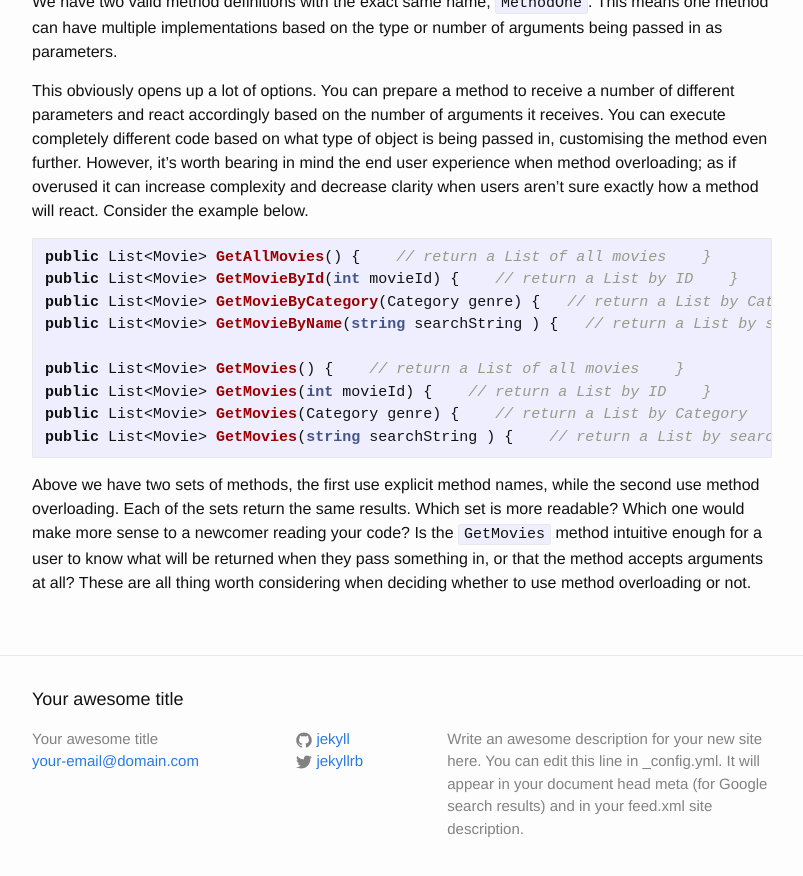
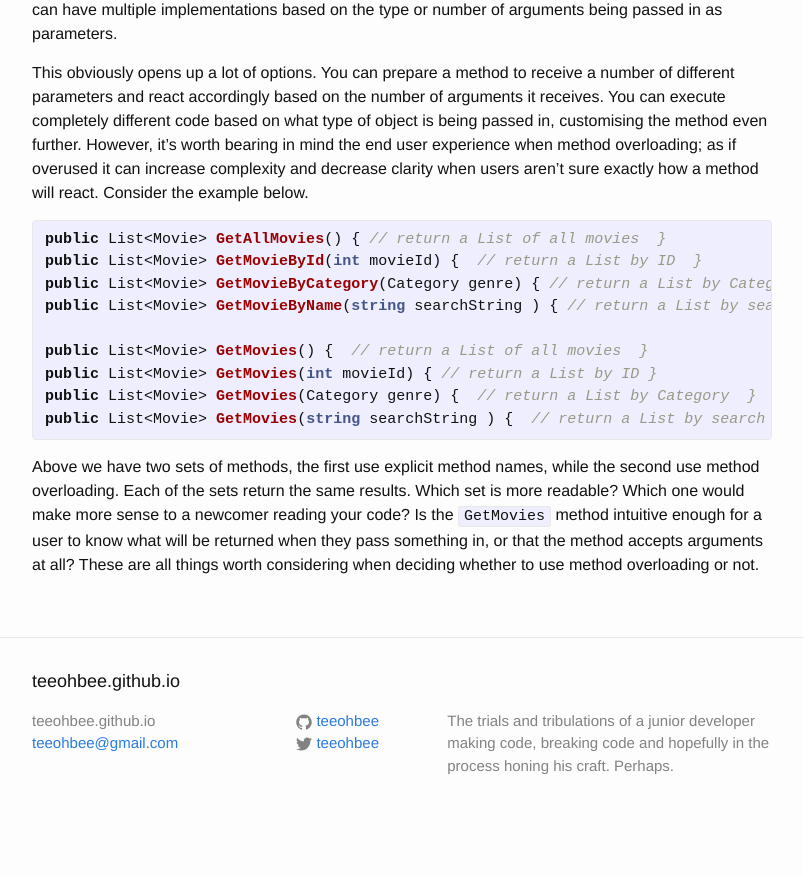
Before and after one commit to Teeohbee/Teeohbee.github.io, a Jekyll site: the page built from _posts/2016-02-02-Method-Overload.md, in a window 1280 px wide and 900 px high, scrolled down 1248 px. Shown: the top 876 px of the window, without its empty margins (238-1041 px from the left). Built offline with Jekyll 4.4.1, drawn with Linux system fonts in a browser that asks for light colours; after the commit the page ends 2085 px from its top, so only the background shows below that; some of the changed text lies outside the part shown.

Commit message:
updated blog posts to new format

````diff
--- a/_config.yml
+++ b/_config.yml
@@ -6,16 +6,15 @@
 # 'jekyll serve'. If you change this file, please restart the server process.
 
 # Site settings
-title: Your awesome title
-email: your-email@domain.com
+title: teeohbee.github.io
+email: teeohbee@gmail.com
 description: > # this means to ignore newlines until "baseurl:"
-  Write an awesome description for your new site here. You can edit this
-  line in _config.yml. It will appear in your document head meta (for
-  Google search results) and in your feed.xml site description.
+  The trials and tribulations of a junior developer making code, breaking
+  code and hopefully in the process honing his craft. Perhaps.
 baseurl: "" # the subpath of your site, e.g. /blog
-url: "http://yourdomain.com" # the base hostname & protocol for your site
-twitter_username: jekyllrb
-github_username:  jekyll
+url: "http://teeohbee.github.io" # the base hostname & protocol for your site
+twitter_username: teeohbee
+github_username:  teeohbee
 
 # Build settings
 markdown: kramdown
--- a/_posts/2016-02-02-Method-Overload.md
+++ b/_posts/2016-02-02-Method-Overload.md
@@ -5,11 +5,11 @@
 
 Coming to C# from Ruby, the concept of method overloading and how it worked was new to me, as it's not possible in Ruby. The reason for this is method overloading relies on C#'s strongly typed nature, and a facet of a method known as its signature.
 
-## Method Signatures
+### Method Signatures
 
 A methods signature is used, much like a real signature, as a uniqueness indicator. It is not possible for a method to have the same signature as another. In the case of C#, a methods signature is defined by two parts of the method declaration itself, the name, and the parameters. It's worth noting that the return type of the method has no bearing on its signature at all.
 
-```csharp
+{% highlight csharp %}
 string MethodOne(string inputstring)
   {
     // code here
@@ -24,7 +24,7 @@
   {
     // code here
   }
-```
+{% endhighlight %}
 
 In the code above, we define an example method of `MethodOne` that takes one argument, a `string` called `inputstring`. The method below takes the same parameter as the first method, but has an entirely different name, so of course the signature will be different to that of the first method.
 
@@ -32,29 +32,30 @@
 
 Also note that simply changing the return type, will not change the methods signature, the code below would be invalid as it would have the same signature as the original `MethodOne`.
 
-```csharp
+{% highlight csharp %}
 int MethodOne(string inputstring)
   {
     // code here
   }
-```
+{% endhighlight %}
 
-## Method Overloading
+### Method Overloading
 
 The importance of signatures become apparent when taking a closer look at the first codeblock again. We have two valid method definitions with the exact same name, `MethodOne`. This means one method can have multiple implementations based on the type or number of arguments being passed in as parameters.
 
 This obviously opens up a lot of options. You can prepare a method to receive a number of different parameters and react accordingly based on the number of arguments it receives. You can execute completely different code based on what type of object is being passed in, customising the method even further. However, it's worth bearing in mind the end user experience when method overloading; as if overused it can increase complexity and decrease clarity when users aren't sure exactly how a method will react. Consider the example below.
 
-```csharp
-public List<Movie> GetAllMovies() {    // return a List of all movies    }
-public List<Movie> GetMovieById(int movieId) {    // return a List by ID    }
-public List<Movie> GetMovieByCategory(Category genre) {   // return a List by Category    }
-public List<Movie> GetMovieByName(string searchString ) {   // return a List by search string    }
+{% highlight csharp %}
+public List<Movie> GetAllMovies() { // return a List of all movies  }
+public List<Movie> GetMovieById(int movieId) {  // return a List by ID  }
+public List<Movie> GetMovieByCategory(Category genre) { // return a List by Category  }
+public List<Movie> GetMovieByName(string searchString ) { // return a List by search string }
 
-public List<Movie> GetMovies() {    // return a List of all movies    }
-public List<Movie> GetMovies(int movieId) {    // return a List by ID    }
-public List<Movie> GetMovies(Category genre) {    // return a List by Category   }
-public List<Movie> GetMovies(string searchString ) {    // return a List by search string   }
-```
+public List<Movie> GetMovies() {  // return a List of all movies  }
+public List<Movie> GetMovies(int movieId) { // return a List by ID }
+public List<Movie> GetMovies(Category genre) {  // return a List by Category  }
+public List<Movie> GetMovies(string searchString ) {  // return a List by search string }
+{% endhighlight %}
 
-Above we have two sets of methods, the first use explicit method names, while the second use method overloading. Each of the sets return the same results. Which set is more readable? Which one would make more sense to a newcomer reading your code? Is the `GetMovies` method intuitive enough for a user to know what will be returned when they pass something in, or that the method accepts arguments at all? These are all thing worth considering when deciding whether to use method overloading or not.
+
+Above we have two sets of methods, the first use explicit method names, while the second use method overloading. Each of the sets return the same results. Which set is more readable? Which one would make more sense to a newcomer reading your code? Is the `GetMovies` method intuitive enough for a user to know what will be returned when they pass something in, or that the method accepts arguments at all? These are all things worth considering when deciding whether to use method overloading or not.
````
Also changed, not shown: _posts/2016-01-14-Hello-World.md (+1 -1 lines), _posts/2016-01-14-Reference-Vs-Value-Types-in-C#.md (+4 -4 lines), _posts/2016-01-19-Conscious-Uncoupling-and-the-Single-Responsibility-Principle.md (+4 -3 lines), _posts/2016-01-24-Dependency-Injection-in-Angular.md (+10 -10 lines).
